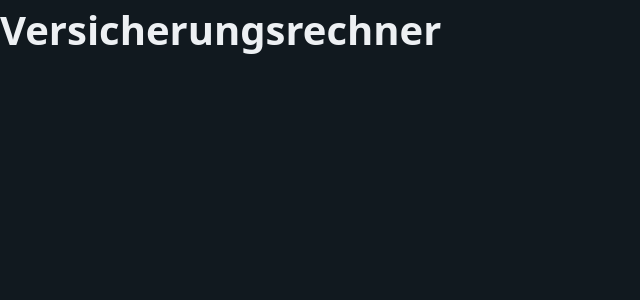
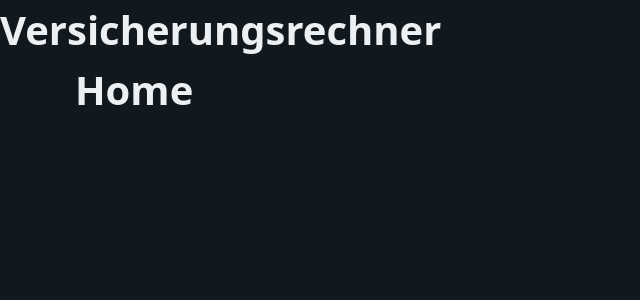
Before and after one commit to pcaracal/project_versicherungsrechner, a React (Create React App) app in the folder versicherungsrechner/: page / in a window 1280 px wide. Shown: the top 300 px of the page, without its empty margins (0-640 px from the left). Built offline with nearby package versions, Linux system fonts and the light colour scheme.

Commit message:
Basic website created

```diff
--- a/versicherungsrechner/src/App.js
+++ b/versicherungsrechner/src/App.js
@@ -1,8 +1,11 @@
+import Home from "./sites/Home";
+import Navbar from "./components/Navbar";
 
-function App() {
+const App = () => {
   return (
     <div className="App">
-      <h1>Versicherungsrechner</h1>
+      <Navbar />
+      <Home />
     </div>
   );
 }
--- /dev/null
+++ b/versicherungsrechner/src/components/Navbar.js
@@ -0,0 +1,12 @@
+
+const Navbar = () => {
+    return (
+        <div className="Navbar">
+            <nav>
+                <h1 className="nomargin">Versicherungsrechner</h1>
+            </nav>
+        </div>
+    );
+}
+
+export default Navbar;
--- a/versicherungsrechner/src/index.js
+++ b/versicherungsrechner/src/index.js
@@ -1,7 +1,8 @@
 import React from 'react';
 import ReactDOM from 'react-dom/client';
 import App from './App';
-import '@picocss/pico'
+import '@picocss/pico';
+import './overrides.css';
 
 const root = ReactDOM.createRoot(document.getElementById('root'));
 root.render(
--- /dev/null
+++ b/versicherungsrechner/src/overrides.css
@@ -0,0 +1,7 @@
+.nopadding {
+    padding: 0;
+}
+
+.nomargin {
+    margin: 0;
+}
--- /dev/null
+++ b/versicherungsrechner/src/sites/Home.js
@@ -0,0 +1,9 @@
+
+const Home = () => {
+    return (
+        <div className="Home container">
+            <h1>Home</h1>
+        </div>
+    );
+}
+export default Home;
```
Also changed, not shown: versicherungsrechner/public/index.html (+3 -10 lines).
